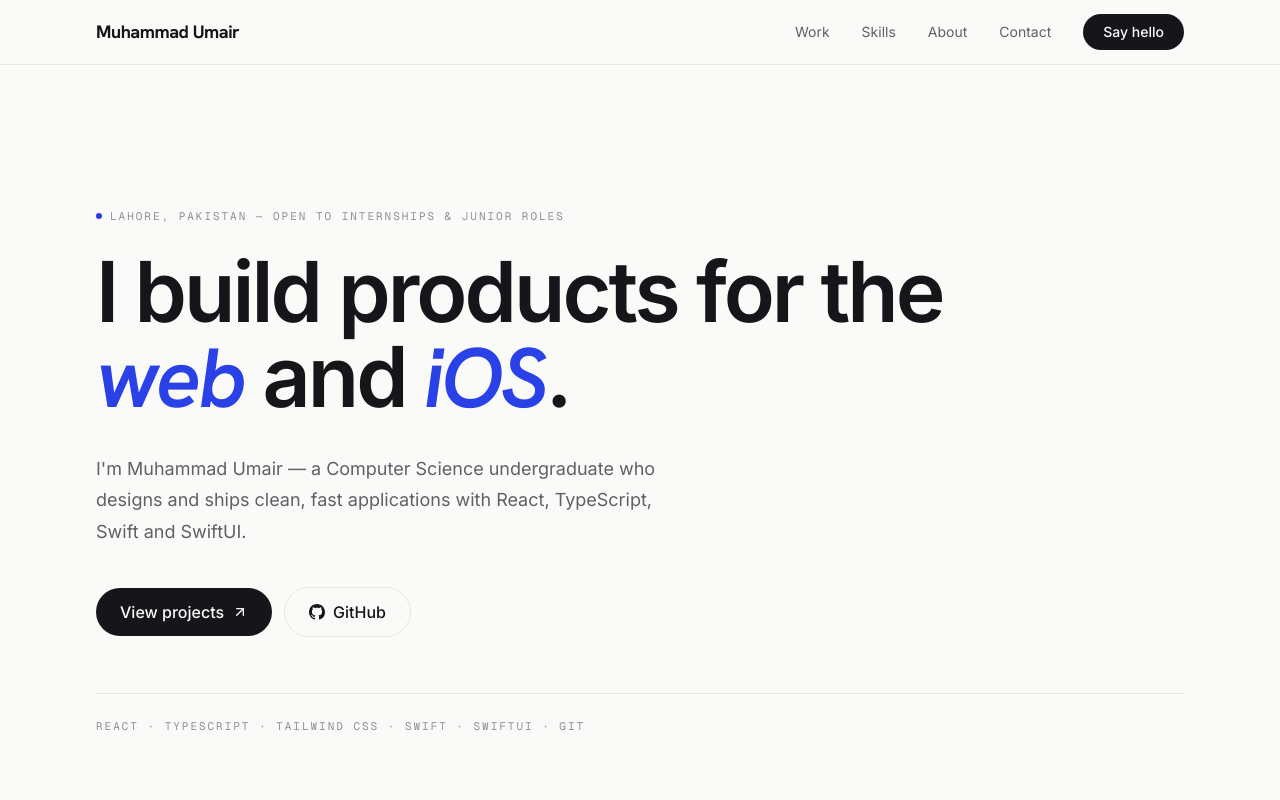
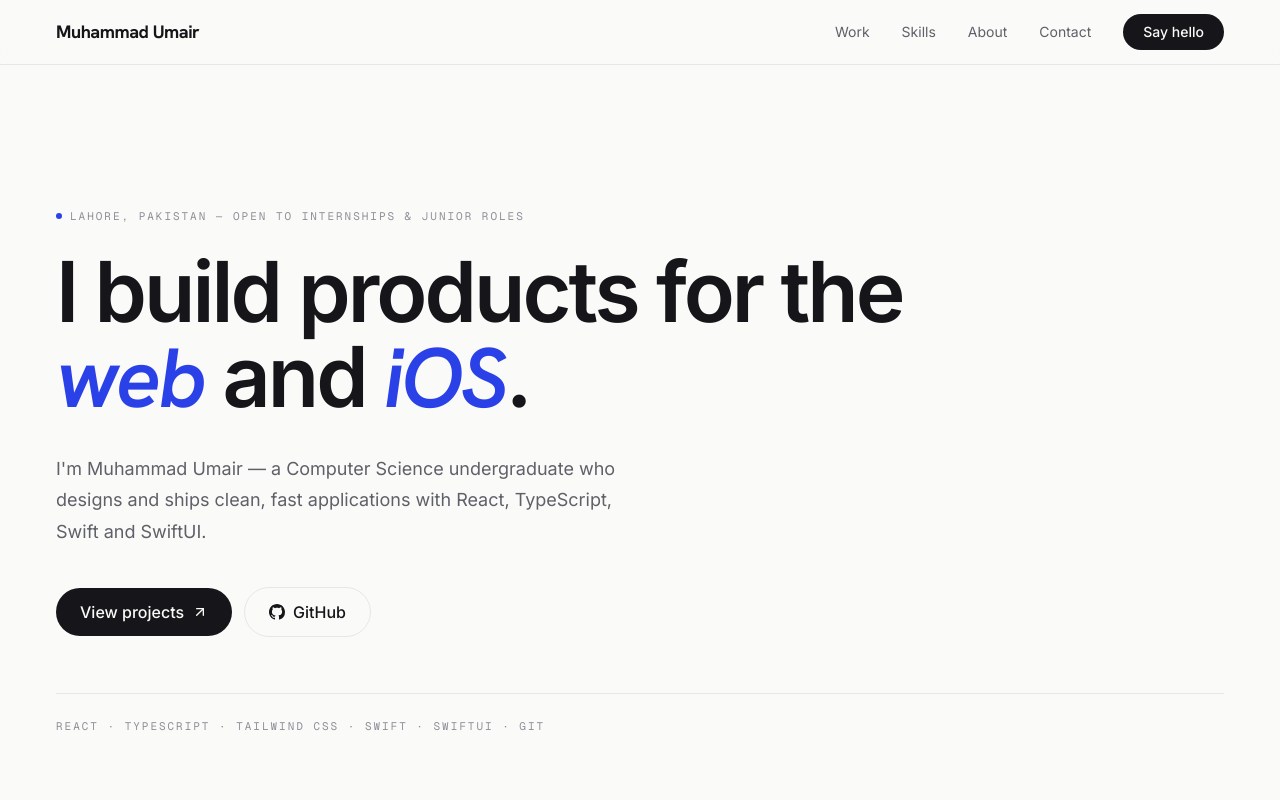
Before and after one commit to teetoumair/Muhammad-Umair-Portfolio, a React (Vite) app: page / in a window 1280 px wide. Shown: the top 800 px of the page. Built offline with nearby package versions, Linux system fonts and the light colour scheme.

Commit message:
Widen shell container to 85rem with responsive edge padding

```diff
--- a/src/index.css
+++ b/src/index.css
@@ -52,7 +52,7 @@
 
 @layer components {
   .shell {
-    @apply mx-auto w-full max-w-6xl px-5 sm:px-8;
+    @apply mx-auto w-full max-w-[85rem] px-5 sm:px-10 lg:px-14;
   }
 
   .btn-solid {
```
